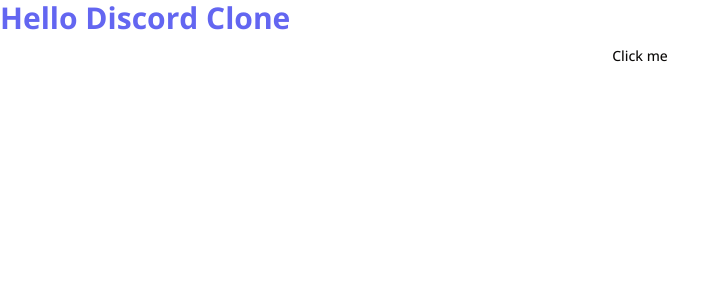
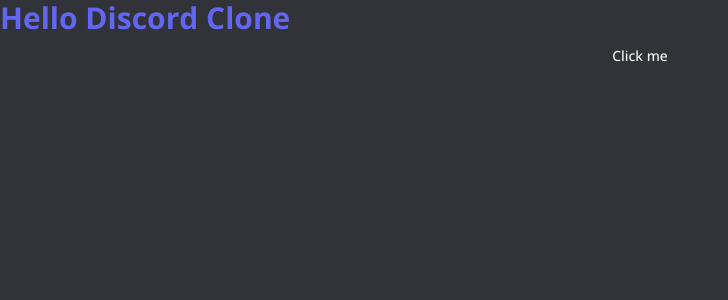
Before and after one commit to sergiobatistajr/discord-clone, a Next.js app: page / in a window 1280 px wide. Shown: the top 300 px of the page, without its empty margins (0-728 px from the left). Built offline with nearby package versions, Linux system fonts and the light colour scheme.

Commit message:
add clerk and theme provider

```diff
--- a/app/layout.tsx
+++ b/app/layout.tsx
@@ -1,6 +1,10 @@
+import { ClerkProvider } from "@clerk/nextjs";
+
 import "./globals.css";
 import type { Metadata } from "next";
 import { Open_Sans } from "next/font/google";
+import { ThemeProvider } from "@/components/providers/theme-provider";
+import { cn } from "@/lib/utils";
 
 const font = Open_Sans({ subsets: ["latin"] });
 
@@ -15,8 +19,19 @@
   children: React.ReactNode;
 }) {
   return (
-    <html lang="en">
-      <body className={font.className}>{children}</body>
-    </html>
+    <ClerkProvider>
+      <html lang="en" suppressHydrationWarning>
+        <body className={cn(font.className, "bg-white dark:bg-[#313338]")}>
+          <ThemeProvider
+            attribute="class"
+            defaultTheme="dark"
+            enableSystem={false}
+            storageKey="discord-theme"
+          >
+            {children}
+          </ThemeProvider>
+        </body>
+      </html>
+    </ClerkProvider>
   );
 }
```
